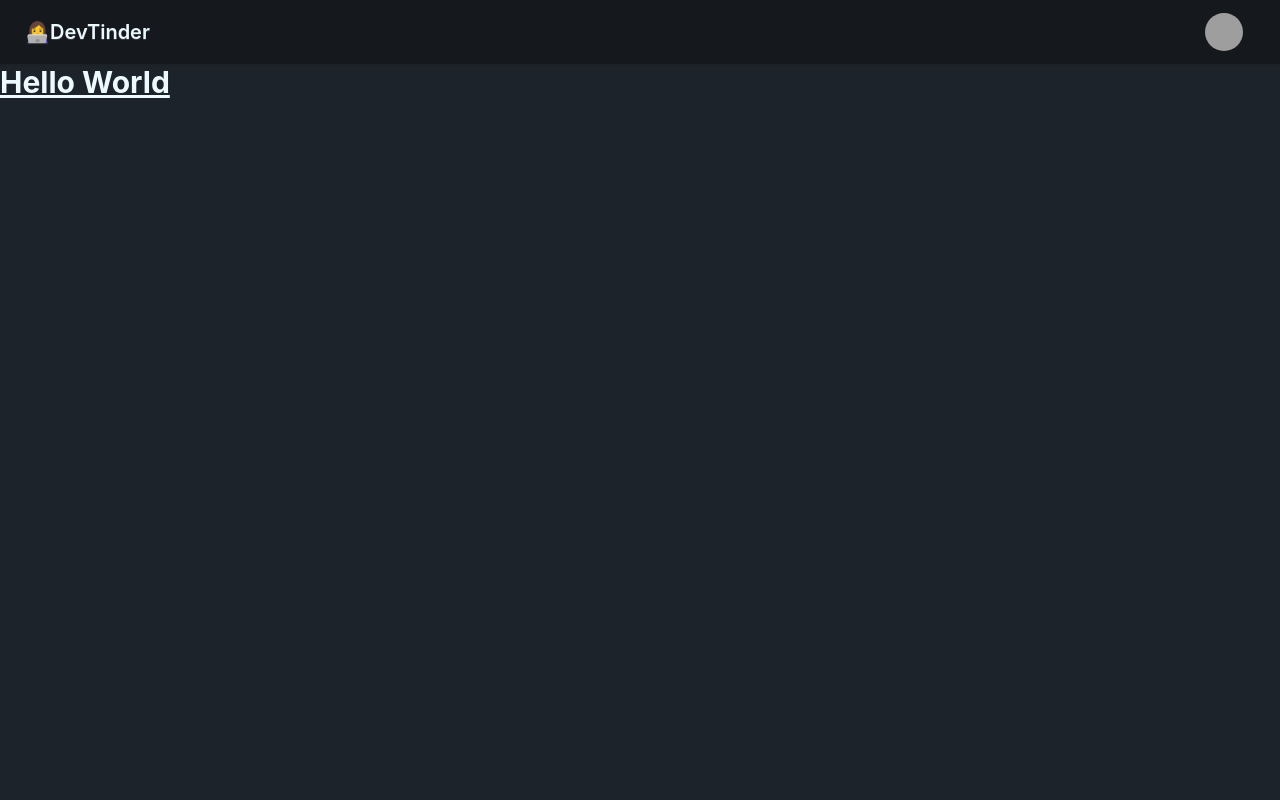
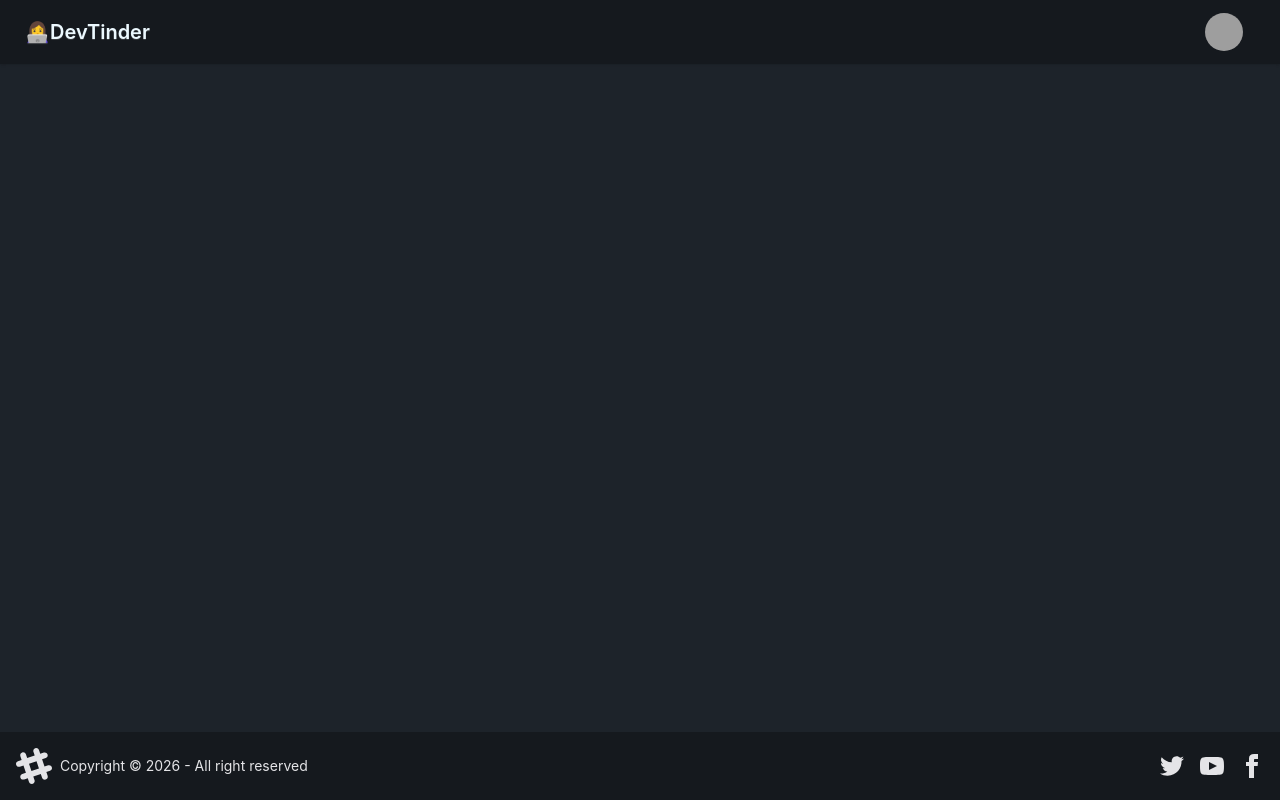
Before and after one commit to komalsharma-argus/devTinder-web, a React (Vite) app: page / in a window 1280 px wide. Built offline with nearby package versions, Linux system fonts and the light colour scheme; grey boxes are pictures that could not be loaded.

Commit message:
footer + routing

```diff
--- a/package.json
+++ b/package.json
@@ -12,7 +12,8 @@
   "dependencies": {
     "@tailwindcss/vite": "^4.3.3",
     "react": "^19.2.8",
-    "react-dom": "^19.2.8",
+    "react-dom": "^19.3.0",
+    "react-router-dom": "^7.18.4",
     "tailwindcss": "^4.3.3"
   },
   "devDependencies": {
--- a/src/App.jsx
+++ b/src/App.jsx
@@ -1,37 +1,21 @@
+import { BrowserRouter, Routes, Route } from "react-router-dom";
+import Body from "./Body";
+import Login from "./Login";
+import Profile from "./Profile";
+
 function App() {
   return (
     <>
-      <div className="navbar bg-base-300 shadow-sm">
-        <div className="flex-1">
-          <a className="btn btn-ghost text-xl">👩‍💻DevTinder</a>
-        </div>
-        <div className="flex gap-2">
-          <div className="dropdown dropdown-end mx-7">
-            <div tabIndex={0} role="button" className="btn btn-ghost btn-circle avatar">
-              <div className="w-10 rounded-full">
-                <img
-                  alt="Tailwind CSS Navbar component"
-                  src="https://img.daisyui.com/images/stock/photo-1534528741775-53994a69daeb.webp" />
-              </div>
-            </div>
-            <ul
-              tabIndex={-1}
-              className="menu menu-sm dropdown-content bg-base-100 rounded-box z-1 mt-3 w-52 p-2 shadow">
-              <li>
-                <a className="justify-between">
-                  Profile
-                  <span className="badge">New</span>
-                </a>
-              </li>
-              <li><a>Settings</a></li>
-              <li><a>Logout</a></li>
-            </ul>
-          </div>
-        </div>
-      </div>
-      <h1 className="text-3xl font-bold underline">Hello World</h1>
+      <BrowserRouter basename="/">
+        <Routes>
+          <Route path="/" element={<Body/>}>
+            <Route path="/login" element={<Login/>}/>
+            <Route path="/profile" element={<Profile />} />
+          </Route>
+        </Routes>
+      </BrowserRouter>
     </>
   )
 }
 
-export default App
+export default App;
--- /dev/null
+++ b/src/Body.jsx
@@ -0,0 +1,16 @@
+import React from 'react'
+import NavBar from './NavBar'
+import Footer from './Footer'
+import { Outlet } from 'react-router-dom'
+
+const Body = () => {
+  return (
+    <div>
+        <NavBar />
+        <Outlet />
+        <Footer />
+    </div>
+  )
+}
+
+export default Body
--- /dev/null
+++ b/src/Footer.jsx
@@ -0,0 +1,62 @@
+import React from 'react'
+
+const Footer = () => {
+  return (
+    <footer className="footer sm:footer-horizontal bg-base-300 text-neutral-content items-center p-4 fixed bottom-0">
+        <aside className="grid-flow-col items-center">
+            <svg
+            width="36"
+            height="36"
+            viewBox="0 0 24 24"
+            xmlns="http://www.w3.org/2000/svg"
+            fillRule="evenodd"
+            clipRule="evenodd"
+            className="fill-current">
+            <path
+                d="M22.672 15.226l-2.432.811.841 2.515c.33 1.019-.209 2.127-1.23 2.456-1.15.325-2.148-.321-2.463-1.226l-.84-2.518-5.013 1.677.84 2.517c.391 1.203-.434 2.542-1.831 2.542-.88 0-1.601-.564-1.86-1.314l-.842-2.516-2.431.809c-1.135.328-2.145-.317-2.463-1.229-.329-1.018.211-2.127 1.231-2.456l2.432-.809-1.621-4.823-2.432.808c-1.355.384-2.558-.59-2.558-1.839 0-.817.509-1.582 1.327-1.846l2.433-.809-.842-2.515c-.33-1.02.211-2.129 1.232-2.458 1.02-.329 2.13.209 2.461 1.229l.842 2.515 5.011-1.677-.839-2.517c-.403-1.238.484-2.553 1.843-2.553.819 0 1.585.509 1.85 1.326l.841 2.517 2.431-.81c1.02-.33 2.131.211 2.461 1.229.332 1.018-.21 2.126-1.23 2.456l-2.433.809 1.622 4.823 2.433-.809c1.242-.401 2.557.484 2.557 1.838 0 .819-.51 1.583-1.328 1.847m-8.992-6.428l-5.01 1.675 1.619 4.828 5.011-1.674-1.62-4.829z"></path>
+            </svg>
+            <p>Copyright © {new Date().getFullYear()} - All right reserved</p>
+        </aside>
+        <nav className="grid-flow-col gap-4 md:place-self-center md:justify-self-end">
+            <a>
+            <svg
+                aria-label="Twitter"
+                xmlns="http://www.w3.org/2000/svg"
+                width="24"
+                height="24"
+                viewBox="0 0 24 24"
+                className="fill-current">
+                <path
+                d="M24 4.557c-.883.392-1.832.656-2.828.775 1.017-.609 1.798-1.574 2.165-2.724-.951.564-2.005.974-3.127 1.195-.897-.957-2.178-1.555-3.594-1.555-3.179 0-5.515 2.966-4.797 6.045-4.091-.205-7.719-2.165-10.148-5.144-1.29 2.213-.669 5.108 1.523 6.574-.806-.026-1.566-.247-2.229-.616-.054 2.281 1.581 4.415 3.949 4.89-.693.188-1.452.232-2.224.084.626 1.956 2.444 3.379 4.6 3.419-2.07 1.623-4.678 2.348-7.29 2.04 2.179 1.397 4.768 2.212 7.548 2.212 9.142 0 14.307-7.721 13.995-14.646.962-.695 1.797-1.562 2.457-2.549z"></path>
+            </svg>
+            </a>
+            <a>
+            <svg
+                aria-label="YouTube"
+                xmlns="http://www.w3.org/2000/svg"
+                width="24"
+                height="24"
+                viewBox="0 0 24 24"
+                className="fill-current">
+                <path
+                d="M19.615 3.184c-3.604-.246-11.631-.245-15.23 0-3.897.266-4.356 2.62-4.385 8.816.029 6.185.484 8.549 4.385 8.816 3.6.245 11.626.246 15.23 0 3.897-.266 4.356-2.62 4.385-8.816-.029-6.185-.484-8.549-4.385-8.816zm-10.615 12.816v-8l8 3.993-8 4.007z"></path>
+            </svg>
+            </a>
+            <a>
+            <svg
+                aria-label="Facebook"
+                xmlns="http://www.w3.org/2000/svg"
+                width="24"
+                height="24"
+                viewBox="0 0 24 24"
+                className="fill-current">
+                <path
+                d="M9 8h-3v4h3v12h5v-12h3.642l.358-4h-4v-1.667c0-.955.192-1.333 1.115-1.333h2.885v-5h-3.808c-3.596 0-5.192 1.583-5.192 4.615v3.385z"></path>
+            </svg>
+            </a>
+        </nav>
+    </footer>
+  )
+}
+
+export default Footer;
--- /dev/null
+++ b/src/Login.jsx
@@ -0,0 +1,9 @@
+import React from 'react'
+
+const Login = () => {
+  return (
+    <div>Login</div>
+  )
+}
+
+export default Login
--- /dev/null
+++ b/src/NavBar.jsx
@@ -0,0 +1,36 @@
+import React from 'react'
+
+const NavBar = () => {
+  return (
+    <div className="navbar bg-base-300 shadow-sm">
+        <div className="flex-1">
+          <a className="btn btn-ghost text-xl">👩‍💻DevTinder</a>
+        </div>
+        <div className="flex gap-2">
+          <div className="dropdown dropdown-end mx-7">
+            <div tabIndex={0} role="button" className="btn btn-ghost btn-circle avatar">
+              <div className="w-10 rounded-full">
+                <img
+                  alt="Tailwind CSS Navbar component"
+                  src="https://img.daisyui.com/images/stock/photo-1534528741775-53994a69daeb.webp" />
+              </div>
+            </div>
+            <ul
+              tabIndex={-1}
+              className="menu menu-sm dropdown-content bg-base-100 rounded-box z-1 mt-3 w-52 p-2 shadow">
+              <li>
+                <a className="justify-between">
+                  Profile
+                  <span className="badge">New</span>
+                </a>
+              </li>
+              <li><a>Settings</a></li>
+              <li><a>Logout</a></li>
+            </ul>
+          </div>
+        </div>
+    </div>
+  )
+}
+
+export default NavBar
--- /dev/null
+++ b/src/Profile.jsx
@@ -0,0 +1,9 @@
+import React from 'react'
+
+const Profile = () => {
+  return (
+    <div>Profile</div>
+  )
+}
+
+export default Profile
```
Also changed, not shown: 2 other files (tests, documents, lock files or other folders).
